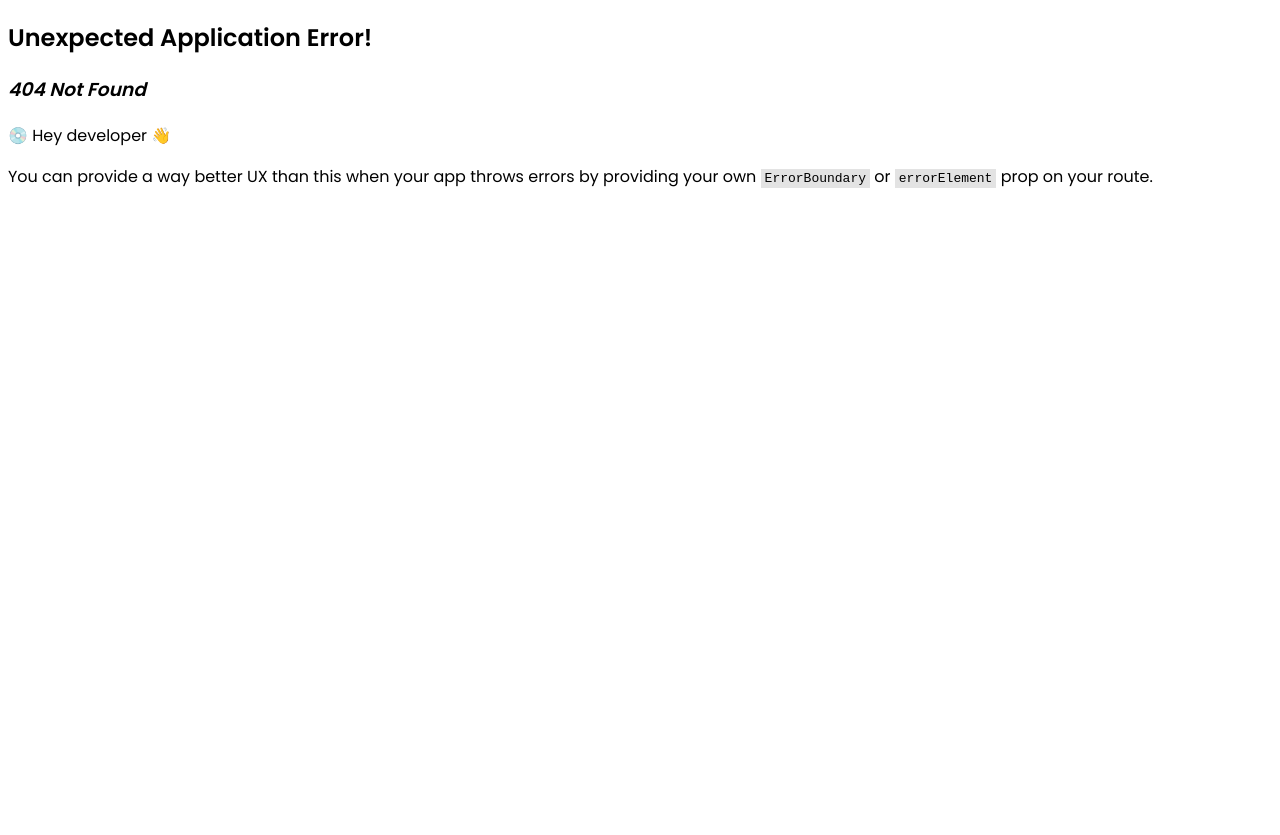
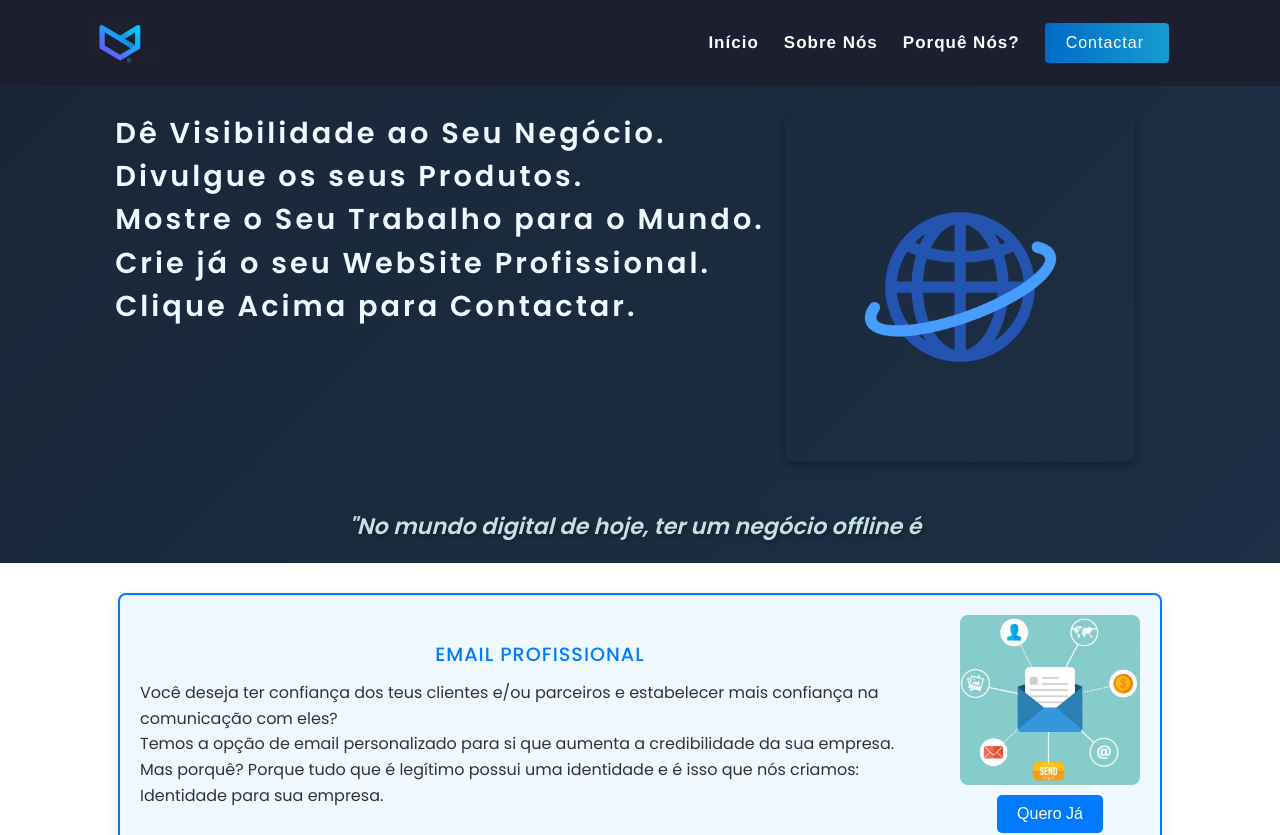
Before and after one commit to MarceloJr34/mjr_web_design, a React (Create React App) app: page /mjr_web_design/PorqueNos in a window 1280 px wide. Before the commit this address had no page. Shown: the top 835 px of the page. Before the commit the page ends 800 px from the top, so only its background shows below. Built offline with nearby package versions, Linux system fonts and the light colour scheme.

Commit message:
first commit

```diff
--- a/package.json
+++ b/package.json
@@ -42,6 +42,7 @@
   ]
  },
  "devDependencies": {
+  "@babel/plugin-proposal-private-property-in-object": "^7.21.11",
   "gh-pages": "^6.1.1"
  }
 }
--- a/src/App.js
+++ b/src/App.js
@@ -1,25 +1,16 @@
-import Body from "./Components/Body/Body";
-import Contacto from "./Components/Contactos/Contacto";
-import Especializado from "./Components/Especializados/Especializado";
-import GetStarted from "./Components/GetStarted/GetStarted";
-import Header from "./Components/Header/Header";
-import Language from "./Components/Languages/Language";
-import Rodape from "./Components/Rodape/Rodape";
-
+import React from 'react';
+import { Outlet } from 'react-router-dom';
+import Header from './Components/Header/Header';
+import Rodape from './Components/Rodape/Rodape';
 
 function App() {
   return (
     <>
-    <div className="App">
-      {/* <Header /> */}
-      {/* <Body />
-      <Language />
-      <GetStarted />
-      <Especializado />
-      <Contacto />
-      <Rodape /> */}
-    </div>
-
+      <Header />
+      <main>
+        <Outlet /> {/* Aqui serão renderizados os componentes das rotas */}
+      </main>
+      <Rodape />
     </>
   );
 }
--- a/src/Components/Header/Header.jsx
+++ b/src/Components/Header/Header.jsx
@@ -1,4 +1,4 @@
-import React, { useEffect, useState } from 'react';
+import React, { useState } from 'react';
 import './Header.css';
 import logoOnly from '../../Images/logoOnly.jpg';
 import { Link } from 'react-router-dom';
@@ -6,45 +6,43 @@ import { BiMenuAltRight } from "react-icons/bi";
 
 function Header() {
   const [menuOpened, setMenuOpened] = useState(false);
-  const [isLoaded, setIsLoaded] = useState(false);
-
-  useEffect(() => {
-    setIsLoaded(true);
-    return () => setIsLoaded(false);
-  }, []);
 
   const handleMenuToggle = () => {
-    setMenuOpened((prev) => !prev);
+    setMenuOpened(prev => !prev);
+  };
+
+  const handleLinkClick = () => {
+    setMenuOpened(false); // Fecha o menu ao clicar em um link
   };
 
   const handleRedirect = () => {
     const phoneNumber = '841479420';
     const WhatsappLink = `https://wa.me/${phoneNumber}`;
-    window.location.href = WhatsappLink;
+    window.open(WhatsappLink, '_blank'); // Abre em uma nova aba
+    setMenuOpened(false); // Fecha o menu após o clique no botão
   };
 
   return (
     <header className='header'>
-      <div className={`logo headerTransition ${isLoaded ? 'visible' : ''}`}>
+      <div className='logo'>
         <img className='logoImage' src={logoOnly} alt="Logo" />
-        <div className={`logoName ${isLoaded ? 'visible' : ''}`}>
+        <div className='logoName'>
           MJr_Web_Design
         </div>
       </div>
 
-      <div className={`menu-icon ${isLoaded ? 'visible' : ''}`} onClick={handleMenuToggle}>
+      <div className='menu-icon' onClick={handleMenuToggle}>
         <BiMenuAltRight size={30} />
       </div>
 
-      <div className={`menu ${menuOpened ? 'opened' : 'closed'} headerTransition ${isLoaded ? 'visible' : ''}`}>
-        <Link to="/"> Início </Link>
-        <Link to="/SobreNos"> Sobre_Nós</Link>
-        <Link to="/porqueNos"> Porquê_Nós?</Link>
+      <div className={`menu ${menuOpened ? 'opened' : 'closed'}`}>
+        <Link to="/" onClick={handleLinkClick}>Início</Link>
+        <Link to="/SobreNos" onClick={handleLinkClick}>Sobre Nós</Link>
+        <Link to="/PorqueNos" onClick={handleLinkClick}>Porquê Nós?</Link>
         <button className="button" onClick={handleRedirect}>
             Contactar
         </button>
       </div>
-
     </header>
   );
 }
--- a/src/Routs/Inicio.jsx
+++ b/src/Routs/Inicio.jsx
@@ -3,22 +3,18 @@ import Body from "../Components/Body/Body";
 import Contacto from "../Components/Contactos/Contacto";
 import Especializado from "../Components/Especializados/Especializado";
 import GetStarted from "../Components/GetStarted/GetStarted";
-import Header from "../Components/Header/Header";
 import Language from "../Components/Languages/Language";
-import Rodape from "../Components/Rodape/Rodape";
 
 function Inicio() {
   return (
-    <div className=''>
-      <Header />
+    <div>
       <Body />
       <Language />
       <GetStarted />
       <Especializado />
       <Contacto />
-      <Rodape />
     </div>
-  )
+  );
 }
 
 export default Inicio;
--- a/src/Routs/PorqueNos.jsx
+++ b/src/Routs/PorqueNos.jsx
@@ -1,6 +1,4 @@
 import React from 'react'
-import Header from "../Components/Header/Header";
-import Rodape from '../Components/Rodape/Rodape';
 import imageImpulsione from '../Images/wideWeb.png';
 import imagemEmail from '../Images/email.webp';
 import './Styles/PorqueNos.css';
@@ -28,7 +26,7 @@ function PorqueNos() {
 
   return (
     <div>
-      <Header />
+
       <div className='impulsione'>
       <div className='corpo'>
         <div className="textoCorpo">
@@ -96,7 +94,7 @@ function PorqueNos() {
 
 
 
-  <Rodape />
+
 </div>
   )
 }
--- a/src/Routs/SobreNos.jsx
+++ b/src/Routs/SobreNos.jsx
@@ -1,6 +1,4 @@
 import React from 'react'
-import Header from "../Components/Header/Header";
-import Rodape from '../Components/Rodape/Rodape';
 import './Styles/SobreNos.css';
 import desenvolvimentoImage from '../Images/crescimento.jpg';
 import { useTypewriter } from 'react-simple-typewriter';
@@ -22,7 +20,6 @@ function SobreNos() {
 
   return (
     <div>
-      <Header />
       <div className='spacing'>
 
       </div>
@@ -78,7 +75,6 @@ function SobreNos() {
     </div>
 
 
-      <Rodape />
     </div>
   )
 }
--- a/src/index.js
+++ b/src/index.js
@@ -1,28 +1,17 @@
-// import React from 'react';
-// import ReactDOM from 'react-dom';
-// import App from './App.js';
-// import './index.css';
-
-// const root = document.getElementById('root');
-
-// ReactDOM.render(
-//   <React.StrictMode>
-//     <App />
-//   </React.StrictMode>,
-//   root
-// );
-
 import React from 'react';
+import ReactDOM from 'react-dom/client';
 import './index.css';
-import ReactDOM from 'react-dom/client'
+import App from './App';
 import Inicio from './Routs/Inicio.jsx';
 import SobreNos from './Routs/SobreNos.jsx';
 import PorqueNos from './Routs/PorqueNos.jsx';
+import { createBrowserRouter, RouterProvider } from 'react-router-dom';
 
-import { createBrowserRouter, RouterProvider} from 'react-router-dom';
-
-// const root = document.getElementById('root');
 const router = createBrowserRouter([
+  {
+    path: "/",
+    element: <App />, // App serve como layout
+    children: [
       {
         path: "/",
         element: <Inicio />
@@ -35,34 +24,12 @@ const router = createBrowserRouter([
         path: "/PorqueNos",
         element: <PorqueNos />
       }
-  // {
-  //   path: "/",
-  //   element: <App/>,
-  //   children:
-  //   [
-  //     {
-  //       path: "/",
-  //       element: <Inicio />
-  //     },
-  //     {
-  //       path: "/SobreNos",
-  //       element: <SobreNos />
-  //     },
-  //     {
-  //       path: "/Impulsione",
-  //       element: <Impulsione />
-  //     },
-  //   ]
-  // }
+    ]
+  }
+], {
+  basename: "/mjr_web_design" // Adiciona basename se estiver usando GitHub Pages
+});
 
-])
-
-// ReactDOM.render(
-//   <React.StrictMode>
-//     {/* <App /> */}
-//   </React.StrictMode>,
-//   // root
-// );
 ReactDOM.createRoot(document.getElementById('root')).render(
   <React.StrictMode>
     <RouterProvider router={router} />
```
Also changed, not shown: 2 other files (tests, documents, lock files or other folders). Lines whose indentation alone changed are shown as unchanged.
